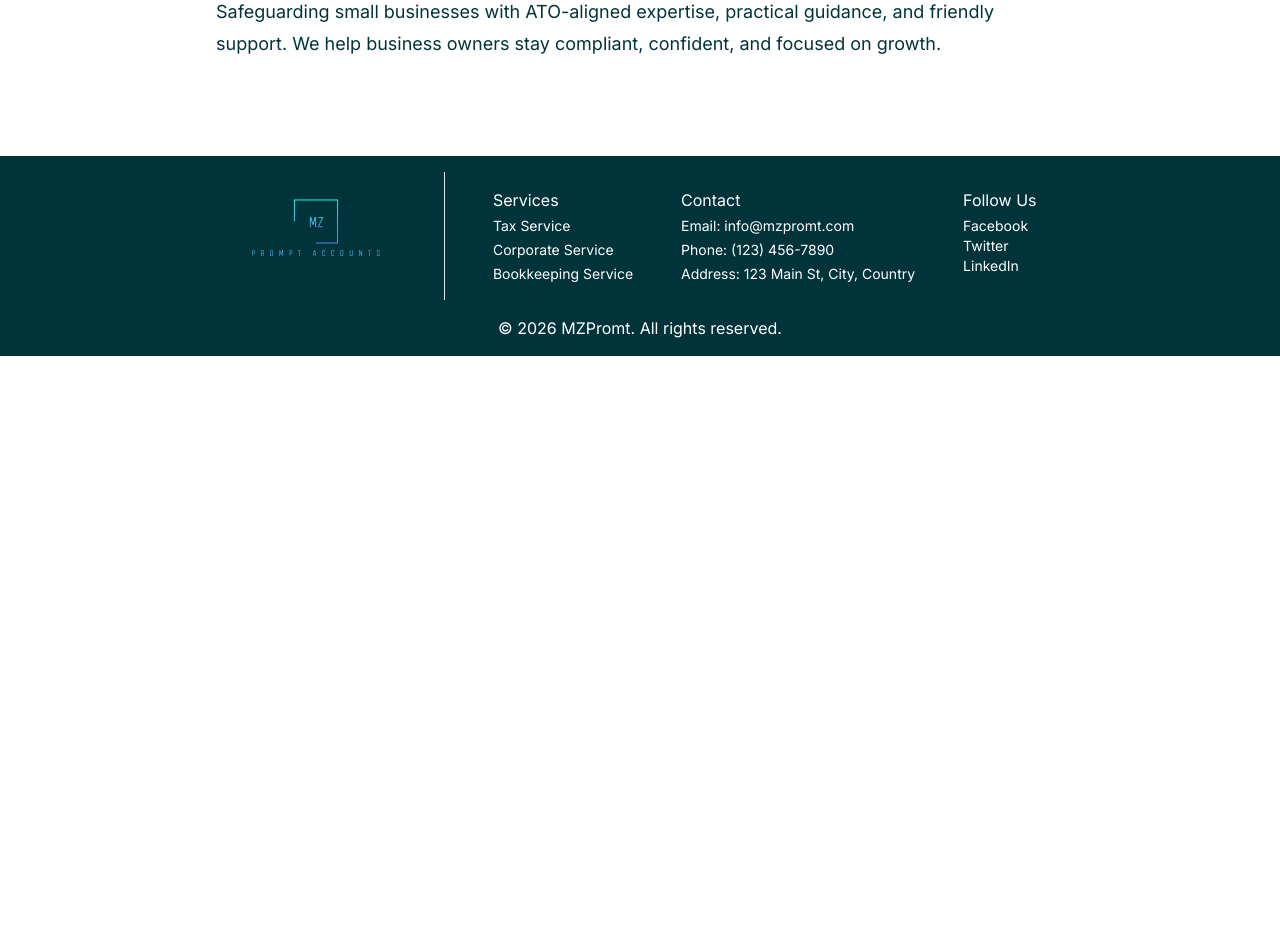
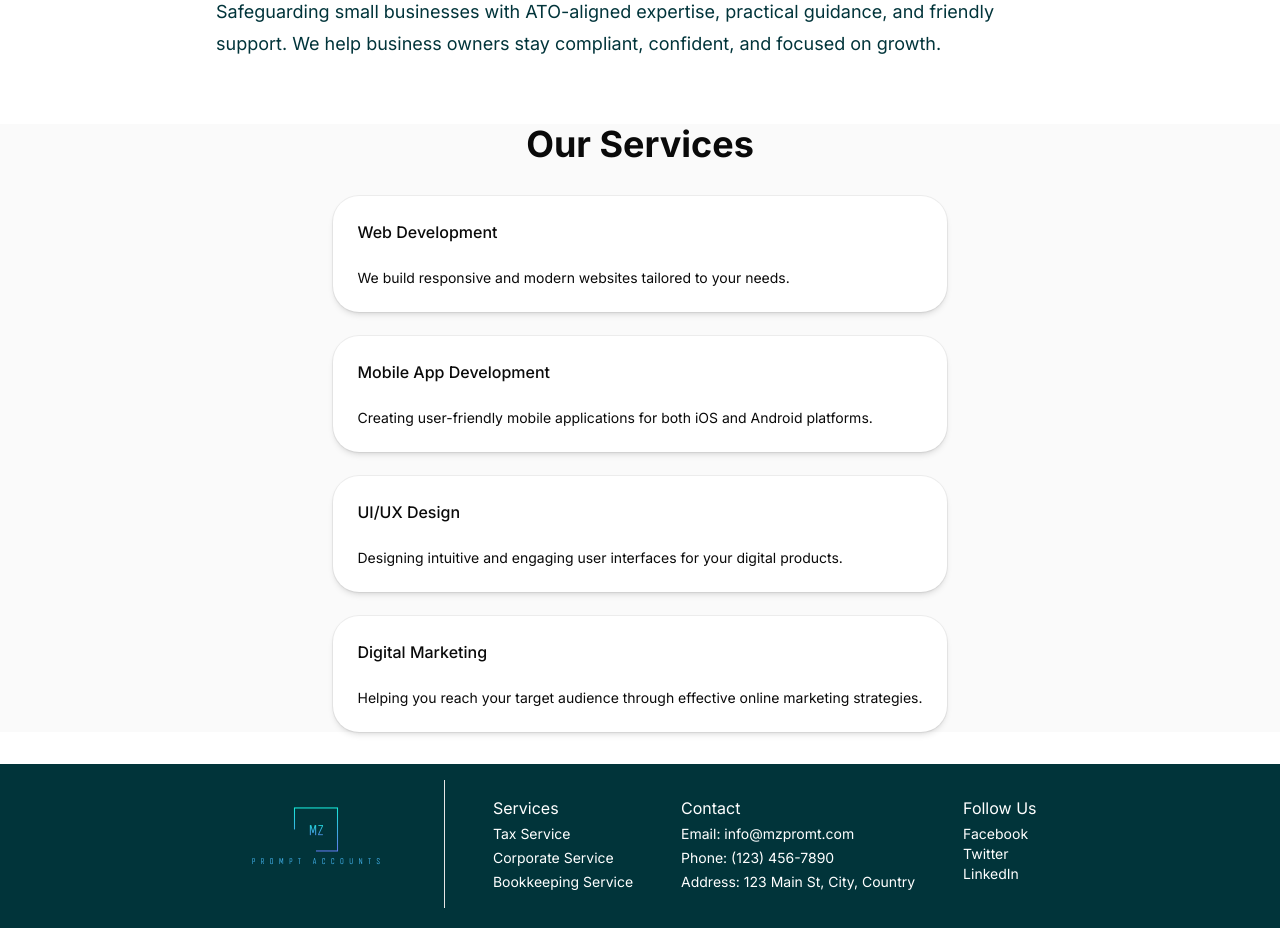
Before and after one commit to FeiCoding000/mzpromt, a Next.js app: page / in a window 1280 px wide. Shown: the part 700-1628 px from the top of the page. Before the commit the page ends 1056 px from the top, so only its background shows below. Built offline with nearby package versions, Linux system fonts and the light colour scheme.

Commit message:
feat:add service componnet

```diff
--- /dev/null
+++ b/app/components/main/Services.tsx
@@ -0,0 +1,27 @@
+import { Card, CardHeader, CardTitle, CardContent } from "@/components/ui/card"
+export type ServicesProps = {
+    title:string;
+    description:string;
+    icon?: React.ReactNode;
+}
+
+
+export default function Services({ services }: { services: ServicesProps[] }) {
+    return (
+        <div className="flex flex-col flex-1 items-center justify-center bg-zinc-50 font-sans dark:bg-black">
+            <h1 className="text-4xl font-bold mb-8">Our Services</h1>
+            <div className="w-full max-w-4xl space-y-6">
+                {services.map((service, index) => (
+                    <Card key={index}>
+                        <CardHeader>
+                            <CardTitle>{service.title}</CardTitle>
+                        </CardHeader>
+                        <CardContent>
+                            <p>{service.description}</p>
+                        </CardContent>
+                    </Card>
+                ))}
+            </div>
+        </div>
+    )
+}
--- a/app/page.tsx
+++ b/app/page.tsx
@@ -1,9 +1,30 @@
 import Hero from "./components/main/Hero";
+import Services, { ServicesProps } from "./components/main/Services";
+const services: ServicesProps[] = [
+
+    {
+        title: "Web Development",
+        description: "We build responsive and modern websites tailored to your needs.",
+    },
+    {
+        title: "Mobile App Development",
+        description: "Creating user-friendly mobile applications for both iOS and Android platforms.",
+    },
+    {
+        title: "UI/UX Design",
+        description: "Designing intuitive and engaging user interfaces for your digital products.",
+    },
+    {
+        title: "Digital Marketing",
+        description: "Helping you reach your target audience through effective online marketing strategies.",
+    },
+]
 
 export default function Home() {
   return (
     <div className="flex flex-col flex-1 items-center justify-center bg-zinc-50 font-sans dark:bg-black">
       <Hero />
+      <Services services={services} />
     </div>
   );
 }
--- /dev/null
+++ b/components/ui/card.tsx
@@ -0,0 +1,100 @@
+import * as React from "react"
+
+import { cn } from "@/lib/utils"
+
+function Card({
+  className,
+  size = "default",
+  ...props
+}: React.ComponentProps<"div"> & { size?: "default" | "sm" }) {
+  return (
+    <div
+      data-slot="card"
+      data-size={size}
+      className={cn(
+        "group/card flex flex-col gap-6 overflow-hidden rounded-4xl bg-card py-6 text-sm text-card-foreground shadow-md ring-1 ring-foreground/5 has-[>img:first-child]:pt-0 data-[size=sm]:gap-4 data-[size=sm]:py-4 dark:ring-foreground/10 *:[img:first-child]:rounded-t-4xl *:[img:last-child]:rounded-b-4xl",
+        className
+      )}
+      {...props}
+    />
+  )
+}
+
+function CardHeader({ className, ...props }: React.ComponentProps<"div">) {
+  return (
+    <div
+      data-slot="card-header"
+      className={cn(
+        "group/card-header @container/card-header grid auto-rows-min items-start gap-1.5 rounded-t-4xl px-6 group-data-[size=sm]/card:px-4 has-data-[slot=card-action]:grid-cols-[1fr_auto] has-data-[slot=card-description]:grid-rows-[auto_auto] [.border-b]:pb-6 group-data-[size=sm]/card:[.border-b]:pb-4",
+        className
+      )}
+      {...props}
+    />
+  )
+}
+
+function CardTitle({ className, ...props }: React.ComponentProps<"div">) {
+  return (
+    <div
+      data-slot="card-title"
+      className={cn("font-heading text-base font-medium", className)}
+      {...props}
+    />
+  )
+}
+
+function CardDescription({ className, ...props }: React.ComponentProps<"div">) {
+  return (
+    <div
+      data-slot="card-description"
+      className={cn("text-sm text-muted-foreground", className)}
+      {...props}
+    />
+  )
+}
+
+function CardAction({ className, ...props }: React.ComponentProps<"div">) {
+  return (
+    <div
+      data-slot="card-action"
+      className={cn(
+        "col-start-2 row-span-2 row-start-1 self-start justify-self-end",
+        className
+      )}
+      {...props}
+    />
+  )
+}
+
+function CardContent({ className, ...props }: React.ComponentProps<"div">) {
+  return (
+    <div
+      data-slot="card-content"
+      className={cn("px-6 group-data-[size=sm]/card:px-4", className)}
+      {...props}
+    />
+  )
+}
+
+function CardFooter({ className, ...props }: React.ComponentProps<"div">) {
+  return (
+    <div
+      data-slot="card-footer"
+      className={cn(
+        "flex items-center rounded-b-4xl px-6 group-data-[size=sm]/card:px-4 [.border-t]:pt-6 group-data-[size=sm]/card:[.border-t]:pt-4",
+        className
+      )}
+      {...props}
+    />
+  )
+}
+
+export {
+  Card,
+  CardHeader,
+  CardFooter,
+  CardTitle,
+  CardAction,
+  CardDescription,
+  CardContent,
+}
```
